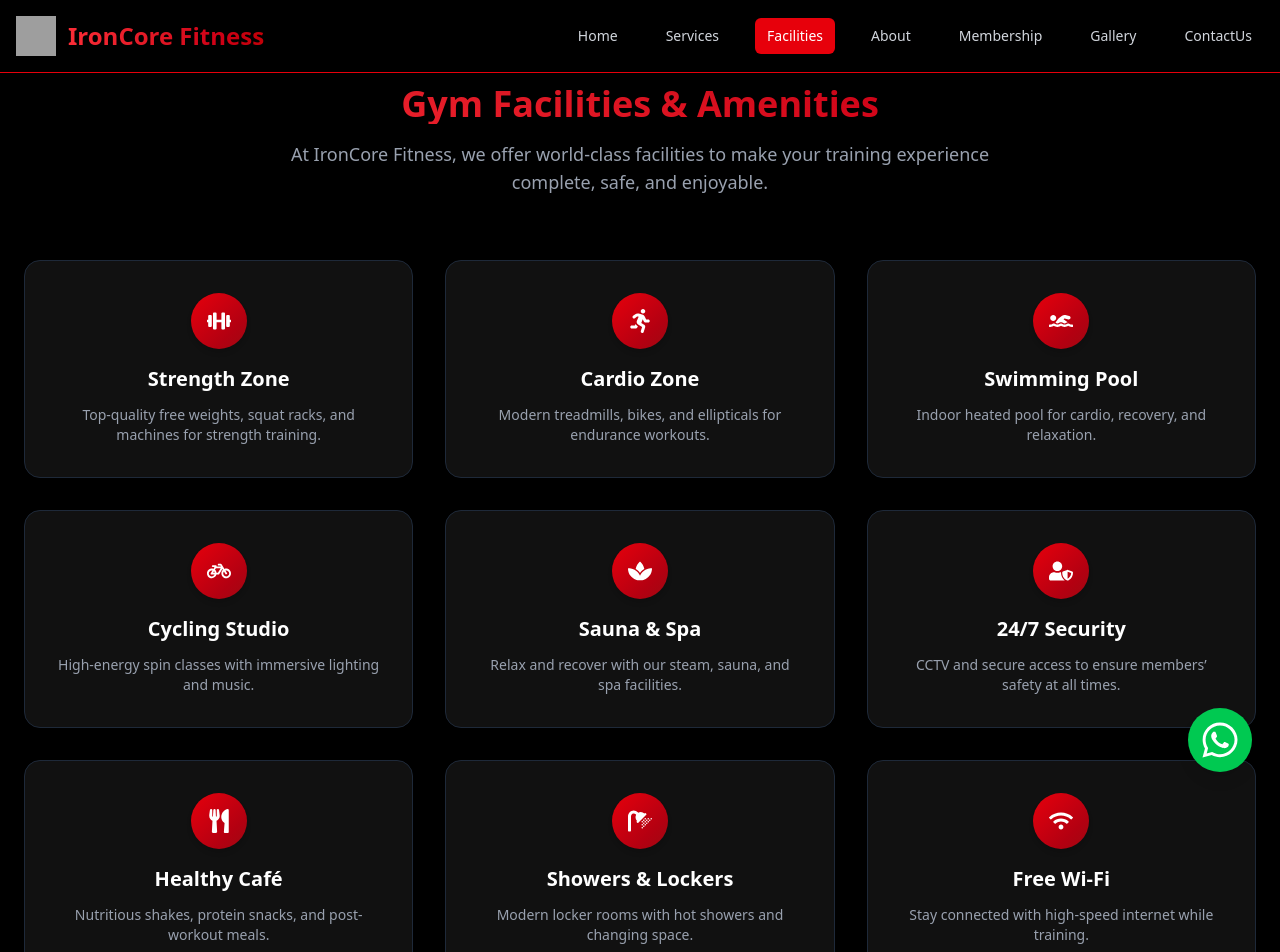
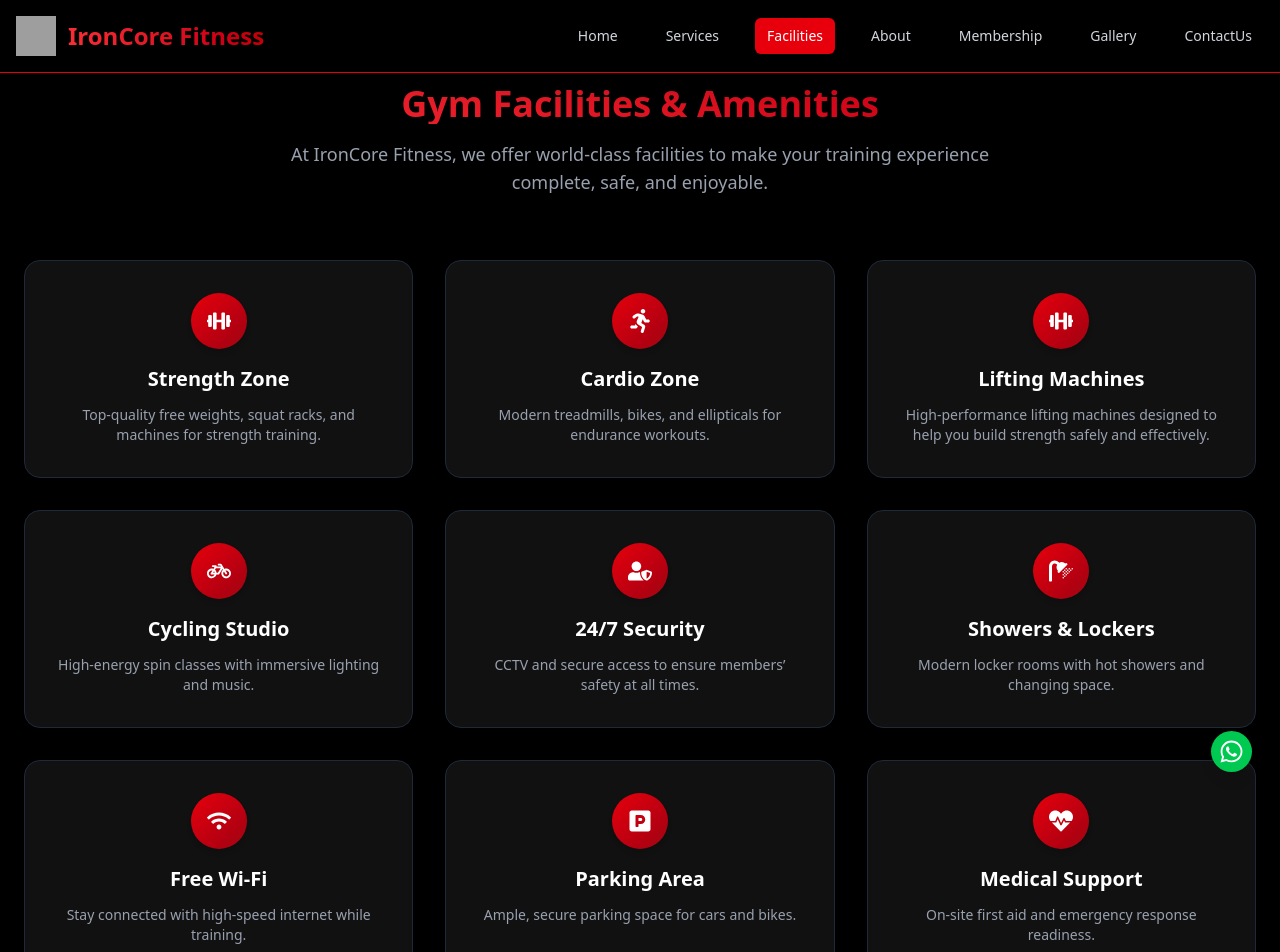
Before and after one commit to Haleema783/ironcore-fitness-website, a React (Vite) app: page /facilities in a window 1280 px wide. Shown: the top 952 px of the page. Built offline with nearby package versions, Linux system fonts and the light colour scheme; grey boxes are pictures that could not be loaded.

Commit message:
Updated website with latest changes

```diff
--- a/src/App.jsx
+++ b/src/App.jsx
@@ -28,8 +28,8 @@ function App() {
   rel="noopener noreferrer"
   className="fixed bottom-7 right-7 z-50"
 >
-  <div className="bg-green-500 p-3 rounded-full shadow-lg hover:bg-green-600 transition">
-    <FaWhatsapp className="text-white text-[40px]" />
+  <div className="bg-green-500 p-2 rounded-full shadow-lg hover:bg-green-600 transition">
+    <FaWhatsapp className="text-white text-[25px]" />
   </div>
 </a>
 
--- a/src/pages/Facilities.jsx
+++ b/src/pages/Facilities.jsx
@@ -19,16 +19,13 @@ const Facilities = () => {
   const facilities = [
     { title: "Strength Zone", description: "Top-quality free weights, squat racks, and machines for strength training.", icon: FaDumbbell },
     { title: "Cardio Zone", description: "Modern treadmills, bikes, and ellipticals for endurance workouts.", icon: FaRunning },
-    { title: "Swimming Pool", description: "Indoor heated pool for cardio, recovery, and relaxation.", icon: FaSwimmer },
+    { title: "Lifting Machines", description: "High-performance lifting machines designed to help you build strength safely and effectively.", icon: FaDumbbell },
     { title: "Cycling Studio", description: "High-energy spin classes with immersive lighting and music.", icon: FaBicycle },
-    { title: "Sauna & Spa", description: "Relax and recover with our steam, sauna, and spa facilities.", icon: FaSpa },
     { title: "24/7 Security", description: "CCTV and secure access to ensure members’ safety at all times.", icon: FaUserShield },
-    { title: "Healthy Café", description: "Nutritious shakes, protein snacks, and post-workout meals.", icon: FaUtensils },
     { title: "Showers & Lockers", description: "Modern locker rooms with hot showers and changing space.", icon: FaShower },
     { title: "Free Wi-Fi", description: "Stay connected with high-speed internet while training.", icon: FaWifi },
     { title: "Parking Area", description: "Ample, secure parking space for cars and bikes.", icon: FaParking },
     { title: "Medical Support", description: "On-site first aid and emergency response readiness.", icon: FaHeartbeat },
-    { title: "24/7 Access", description: "Train anytime with round-the-clock access for premium members.", icon: FaClock },
   ];
 
   return (
--- a/src/pages/Services.jsx
+++ b/src/pages/Services.jsx
@@ -11,6 +11,7 @@ import {
   FaClock,
   FaSpa
 } from "react-icons/fa";
+import { FaBicycle } from "react-icons/fa6";
 
 const Services = () => {
   const services = [
@@ -45,9 +46,9 @@ const Services = () => {
       icon: <FaLock className="text-4xl text-red-500 mx-auto mb-4" />
     },
     {
-      title: "Supplement Bar",
-      description: "Protein shakes, pre-workouts, and snacks available on-site.",
-      icon: <FaBlender className="text-4xl text-red-500 mx-auto mb-4" />
+      title: "Cycling Zone",
+      description: "Boost your endurance and burn calories with our high-energy indoor cycling zone.",
+      icon: <FaBicycle className="text-4xl text-red-500 mx-auto mb-4" />
     },
     {
       title: "24/7 Access",
```
